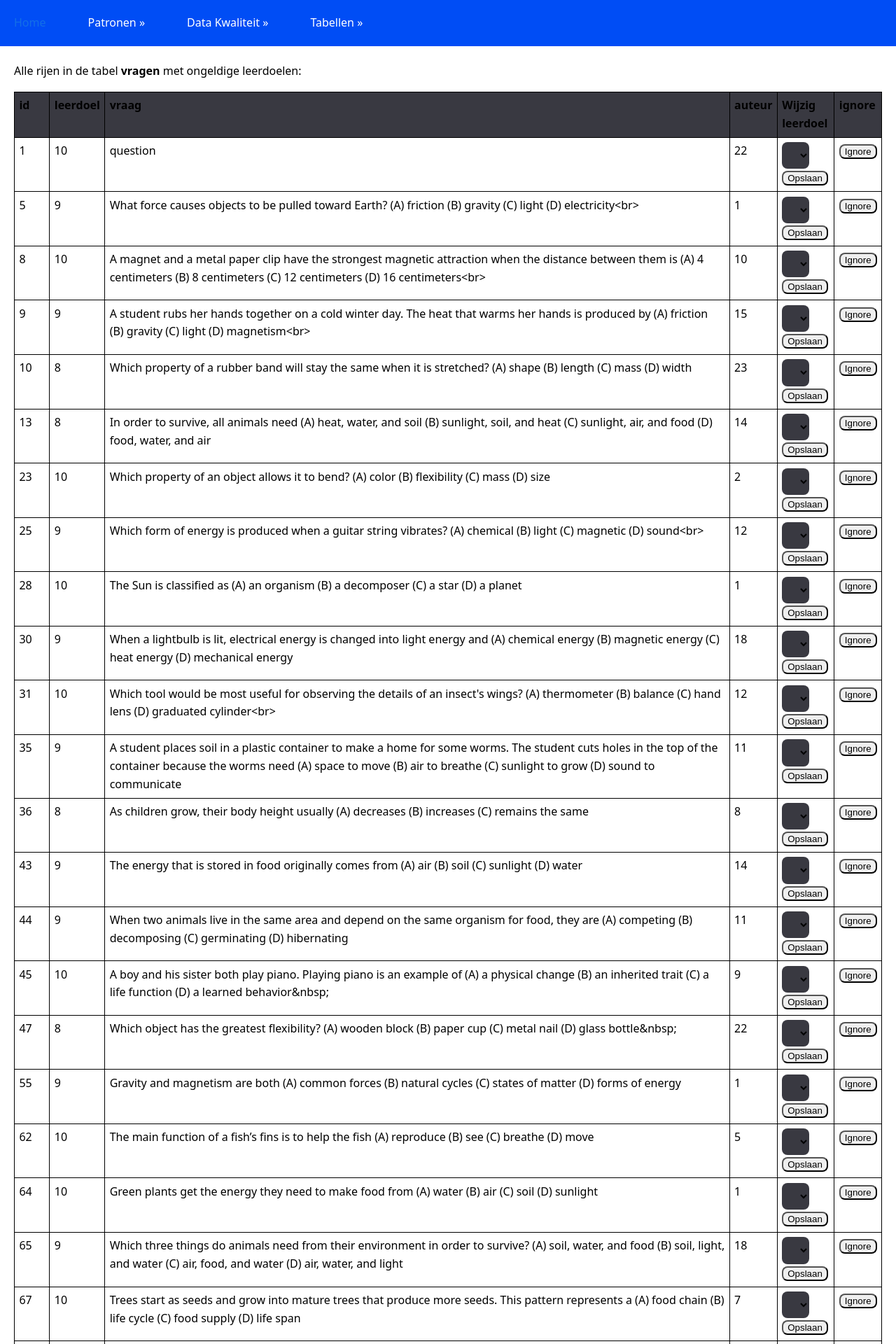
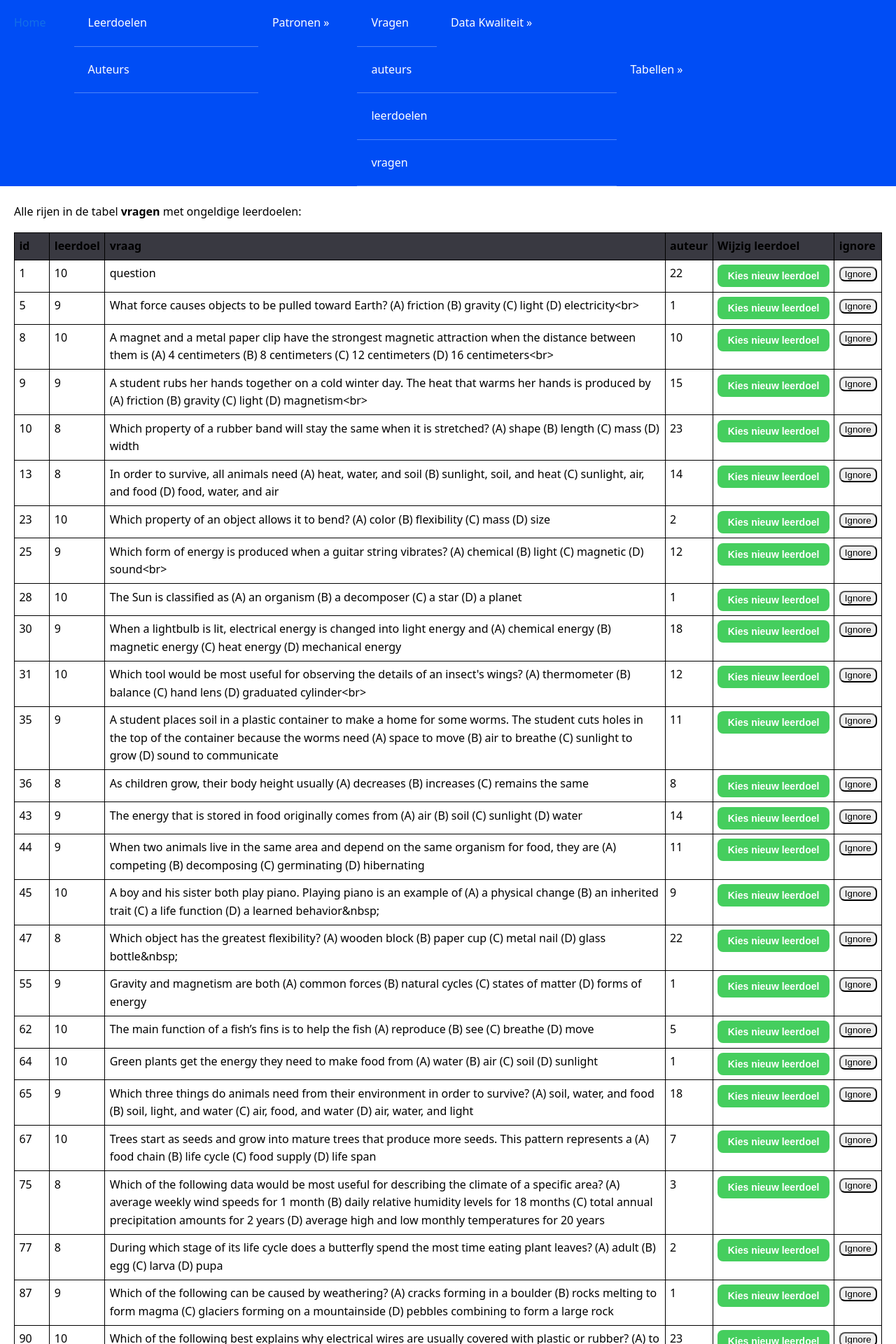
Before and after one commit to shavhp/WP2-MVC_testcorrect, a Flask app: page /leerdoelen in a window 1280 px wide. Shown: the top 1920 px of the page at 70% size. Run offline with Flask 2, Linux system fonts and the light colour scheme; data comes from the database, SQL or seed files in the repository; lists and menus that the app fills with data are empty.

Commit message:
UPDATE & REFACTOR: Changes dropdown menu from invalid leerdoelen table & PEP8

```diff
--- a/app.py
+++ b/app.py
@@ -1,7 +1,8 @@
 import os.path
 import sys
+import sqlite3
 
-from flask import Flask,request,render_template
+from flask import Flask, request, render_template
 
 from lib.tablemodel import DatabaseModel
 from lib.demodatabase import create_demo_database
@@ -33,19 +34,22 @@ dbm = DatabaseModel(DATABASE_FILE)
 @app.route("/")
 def loginscherm():
     return render_template("login.html")
-database={'Erik':'beast','Kangyou':'beast','Sharelle':'beast','Dennis':'beast'}
 
-@app.route('/form_login',methods=['POST','GET'])
+
+database = {'Erik': 'beast', 'Kangyou': 'beast', 'Sharelle': 'beast', 'Dennis': 'beast'}
+
+
+@app.route('/form_login', methods=['POST', 'GET'])
 def login():
-    name1=request.form['username']
-    pwd=request.form['password']
+    name1 = request.form['username']
+    pwd = request.form['password']
     if name1 not in database:
-        return render_template('login.html',info='Invalid User')
+        return render_template('login.html', info='Invalid User')
     else:
         if database[name1]!=pwd:
-            return render_template('login.html',info='Invalid Password')
+            return render_template('login.html', info='Invalid Password')
         else:
-            return render_template('tables.html',name=name1)
+            return render_template('tables.html', name=name1)
 
 
 @app.route("/leerdoelen")
@@ -56,6 +60,7 @@ def get_leerdoelen():
         rows, column_names = dbm.get_leerdoelen()
         return render_template("foute_leerdoelen.html", rows=rows, columns=column_names, table_list=tables)
 
+
 @app.route("/vragen")
 def get_vragen():
     tables = dbm.get_table_list()
@@ -63,6 +68,7 @@ def get_vragen():
     if x == 0:
         rows, column_names = dbm.get_vragen()
         return render_template("invalid_vraag.html", rows=rows, columns=column_names, table_list=tables)
+
 
 @app.route("/auteurs")
 def get_auteurs():
@@ -85,7 +91,9 @@ def table_content(table_name=None):
             "table_details.html", rows=rows, columns=column_names, table_name=table_name, table_list=tables
         )
 
+
 # @app.route("")
+
 
 @app.route('/table_details/<table_name>/<table_list>/')
 def filter_table(table_name, table_list):
@@ -93,7 +101,8 @@ def filter_table(table_name, table_list):
     columns = dbm.get_columns(table_name)
     return render_template('table_details.html', columns=columns, table=table_name, table_list=tables)
 
-@app.route('/table_details/<table_name>/filter', methods =["GET", "POST"])
+
+@app.route('/table_details/<table_name>/filter', methods=["GET", "POST"])
 def get_select_values(table_name):
     tables = dbm.get_table_list()
     columns = dbm.get_columns(table_name)
@@ -105,6 +114,9 @@ def get_select_values(table_name):
     return render_template('table_details.html', columns=columns, table=table_name, table_list=tables)
 
 
+if __name__ == "__main__":
+    # According to another student: datastructure of leerdoelen is tuple, should be converted to string
+    # for x in dbm.dropdown_leerdoelen():
+    #    print(str(x[0]))
 
-if __name__ == "__main__":
     app.run(host=FLASK_IP, port=FLASK_PORT, debug=FLASK_DEBUG)
--- a/lib/tablemodel.py
+++ b/lib/tablemodel.py
@@ -46,15 +46,14 @@ class DatabaseModel:
         # Note that this method returns 2 variables!
         return leerdoelen_table_content, leerdoelen_table_headers
 
-    def dropdown_get_leerdoelen(self):
+    '''def dropdown_leerdoelen(self):
         cursor = sqlite3.connect(self.database_file).cursor()
         # Creates a new table from the sql query
         cursor.execute(f"SELECT leerdoel FROM leerdoelen")
         # An alternative for this 2 var approach is to set a sqlite row_factory on the connection
-        dropdown_leerdoelen_table_headers = [column_name[0] for column_name in cursor.description]
-        dropdown_leerdoelen_table_content = cursor.fetchall()
+        leerdoelen_list = cursor.fetchall()
         # Note that this method returns 2 variables!
-        return dropdown_leerdoelen_table_content, dropdown_leerdoelen_table_headers
+        return leerdoelen_list'''
 
     def get_columns(self, table):
         sql_query = "PRAGMA table_info({})".format(table)
--- /dev/null
+++ b/static/dropdown_leerdoelen.css
@@ -0,0 +1,47 @@
+/* Styling derived from https://www.w3schools.com/howto/howto_js_dropdown.asp */
+/* Dropdown Button */
+.dropbtn {
+  background-color: #45ce5e;
+  color: white;
+  padding: 8px;
+  min-width: 160px;
+  font-size: 14px;
+  font-weight: bold;
+  border: none;
+  cursor: pointer;
+}
+
+/* Dropdown button on hover & focus */
+.dropbtn:hover, .dropbtn:focus {
+  background-color: #45ce5e;
+}
+
+/* The container <div> - needed to position the dropdown content */
+.dropdown {
+  position: relative;
+  display: inline-block;
+}
+
+/* Dropdown Content (Hidden by Default) */
+.dropdown-content {
+  display: none;
+  position: absolute;
+  background-color: #f1f1f1;
+  min-width: 160px;
+  box-shadow: 0px 8px 16px 0px rgba(0,0,0,0.2);
+  z-index: 1;
+}
+
+/* Links inside the dropdown */
+.dropdown-content a {
+  color: black;
+  padding: 12px 16px;
+  text-decoration: none;
+  display: block;
+}
+
+/* Change color of dropdown links on hover */
+.dropdown-content a:hover {background-color: #ddd;}
+
+/* Show the dropdown menu (use JS to add this class to the .dropdown-content container when the user clicks on the dropdown button) */
+.show {display:block;}
--- a/templates/foute_leerdoelen.html
+++ b/templates/foute_leerdoelen.html
@@ -7,6 +7,7 @@
     <meta name="author" content="Rotterdam Academy"/>
     <meta name="viewport" content="width=device-width, initial-scale=1"/>
     <link rel="stylesheet" href="/static/basic.css" type="text/css">
+    <link rel="stylesheet" href="/static/dropdown_leerdoelen.css" type="text/css">
 </head>
 <body>
 {% include "/Navbar.html" %}
@@ -40,12 +41,18 @@
             {% endfor %}
 
         <td>
-            <select name="leerdoel" id="leerdoelen">
-            <option value=""></option>
-            </select>
-            <button type="submit" class="btn">Opslaan</button>
+        <!-- This code is derived from https://www.w3schools.com/howto/howto_js_dropdown.asp -->
+            <div class="dropdown">
+                <button onclick="myFunction()" class="dropbtn">Kies nieuw leerdoel</button>
+                <div id="myDropdown" class="dropdown-content">
+                    <a href="#">Link 1</a>
+                    <a href="#">Link 2</a>
+                    <a href="#">Link 3</a>
+                </div>
+            </div>
+
         </td>
-            <!-- <button class="button-tabel" onClick="openForm()">Edit</button></td> -->
+
         <td>
             <button class="button-tabel">Ignore</button>
         </td>
@@ -60,19 +67,29 @@
 
 
 
+<script>
+/* Script extracted from https://www.w3schools.com/howto/howto_js_popup_form.asp */
+/* When the user clicks on the button,
+toggle between hiding and showing the dropdown content */
+function myFunction() {
+  document.getElementById("myDropdown").classList.toggle("show");
+}
 
+/* Close the dropdown menu if the user clicks outside of it */
+window.onclick = function(event) {
+  if (!event.target.matches('.dropbtn')) {
+    var dropdowns = document.getElementsByClassName("dropdown-content");
+    var i;
+    for (i = 0; i < dropdowns.length; i++) {
+      var openDropdown = dropdowns[i];
+      if (openDropdown.classList.contains('show')) {
+        openDropdown.classList.remove('show');
+      }
+    }
+  }
+}
+</script>
 
 
 </body>
-
-<!-- Script extracted from https://www.w3schools.com/howto/howto_js_popup_form.asp -->
-<script>
-    function openForm() {
-  document.getElementById("myForm").style.display = "block";
-}
-
-function closeForm() {
-  document.getElementById("myForm").style.display = "none";
-}
-</script>
 </html>
```
